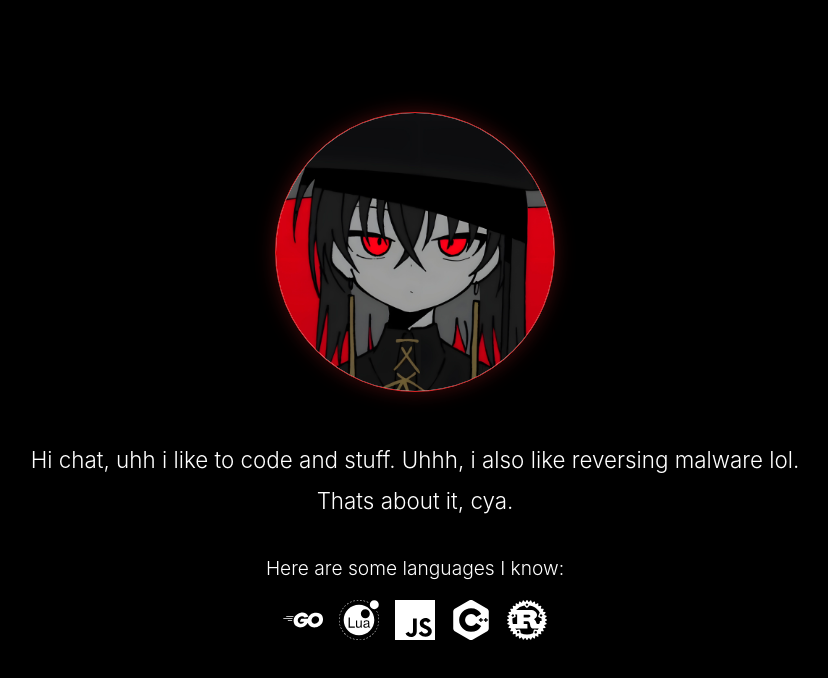
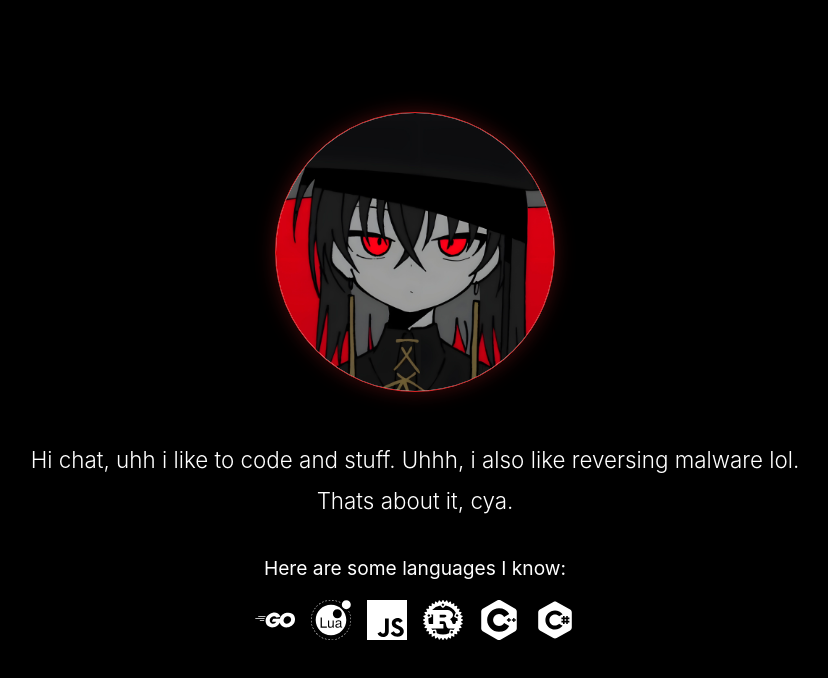
Before and after one commit to femrawr/femrawr.github.io, a plain HTML site: page index.html in a window 1280 px wide. Shown: the whole page, without its empty margins (225-1053 px from the left). Drawn offline with Linux system fonts and the light colour scheme.

Commit message:
added c#

```diff
--- a/index.html
+++ b/index.html
@@ -1,7 +1,6 @@
 <!DOCTYPE html>
 
 <html lang="en">
-
     <head>
         <meta charset="UTF-8">
         <meta name="viewport" content="width=device-width, initial-scale=1.0">
@@ -39,45 +38,32 @@
     </head>
 
     <body>
-
         <section class="the-top">
-
             <div class="pfp-container">
-
                 <div class="pfp">
-
                     <img src="assets/main/kanaria.jpg" class="pfp-img">
-
                 </div>
-
             </div>
 
             <div class="main-text">
-
                 Hi chat, uhh i like to code and stuff.
                 Uhhh, i also like reversing malware lol.
                 Thats about it, cya.
-
             </div>
 
             <div class="langs-text">
-
                 Here are some languages I know:
-
             </div>
 
             <div class="langs-icons">
-
                 <img src="assets/main/golang.svg" alt="Golang" title="Golang" class="langs-go">
                 <img src="assets/main/lua.svg" alt="Luau" title="Luau" class="langs-lua">
                 <img src="assets/main/javascript.svg" alt="Javascript" title="Javascript" class="langs-js">
+                <img src="assets/main/rust.svg" alt="Rust" title="Rust" class="langs-rust">
                 <img src="assets/main/cpp.svg" alt="C++" title="C++" class="langs-cpp">
-                <img src="assets/main/rust.svg" alt="Rust" title="Rust" class="langs-rust">
-
+                <img src="assets/main/cs.svg" alt="C#" title="C#" class="langs-cs">
             </div>
-
         </section>
-
     </body>
 
     <script>
@@ -89,5 +75,4 @@
         console.log('woooo');
 
     </script>
-
 </html>
--- a/style/the-top.css
+++ b/style/the-top.css
@@ -9,8 +9,6 @@
     position: relative;
     background: #000000;
 }
-
-
 
 .pfp-container {
     position: relative;
@@ -59,8 +57,6 @@
     opacity: 0.4;
 }
 
-
-
 .main-text {
     max-width: 800px;
     font-size: 1.4rem;
@@ -69,15 +65,11 @@
     margin-bottom: 3rem;
 }
 
-
-
 .langs-text {
     margin-top: -1rem;
     font-size: 1.2rem;
-    font-weight: 330;
+    font-weight: 430;
 }
-
-
 
 .langs-icons {
     display: flex;
@@ -115,7 +107,10 @@
 
 .langs-cpp:hover {
     filter: invert(0.1) drop-shadow(0 0 6px #7b27a8);
+}
 
+.langs-cs:hover {
+    filter: invert(0.1) drop-shadow(0 0 6px #1fd231);
 }
 
 .langs-rust:hover {
```
Also changed, not shown: assets/main/cs.svg (added).
